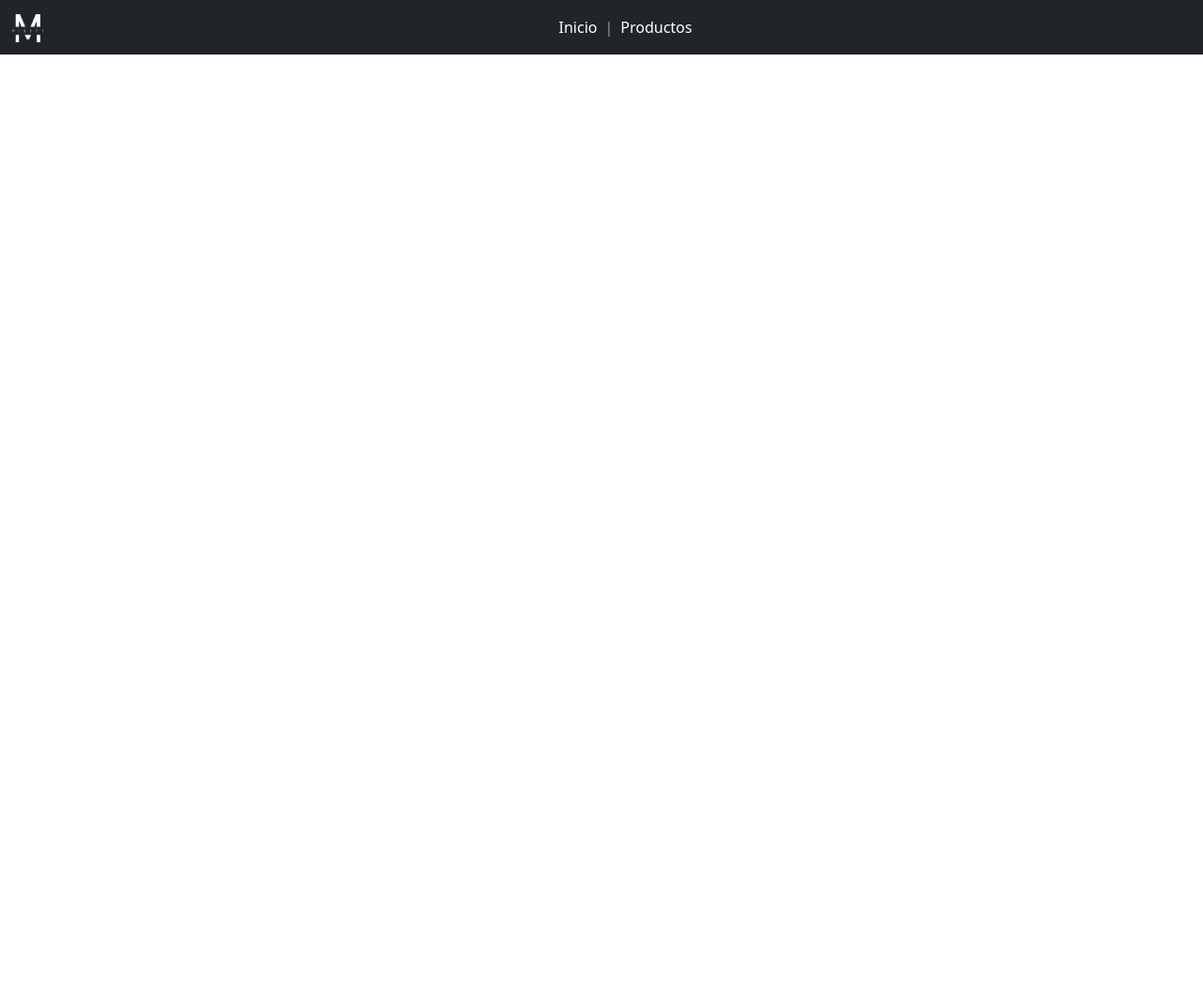
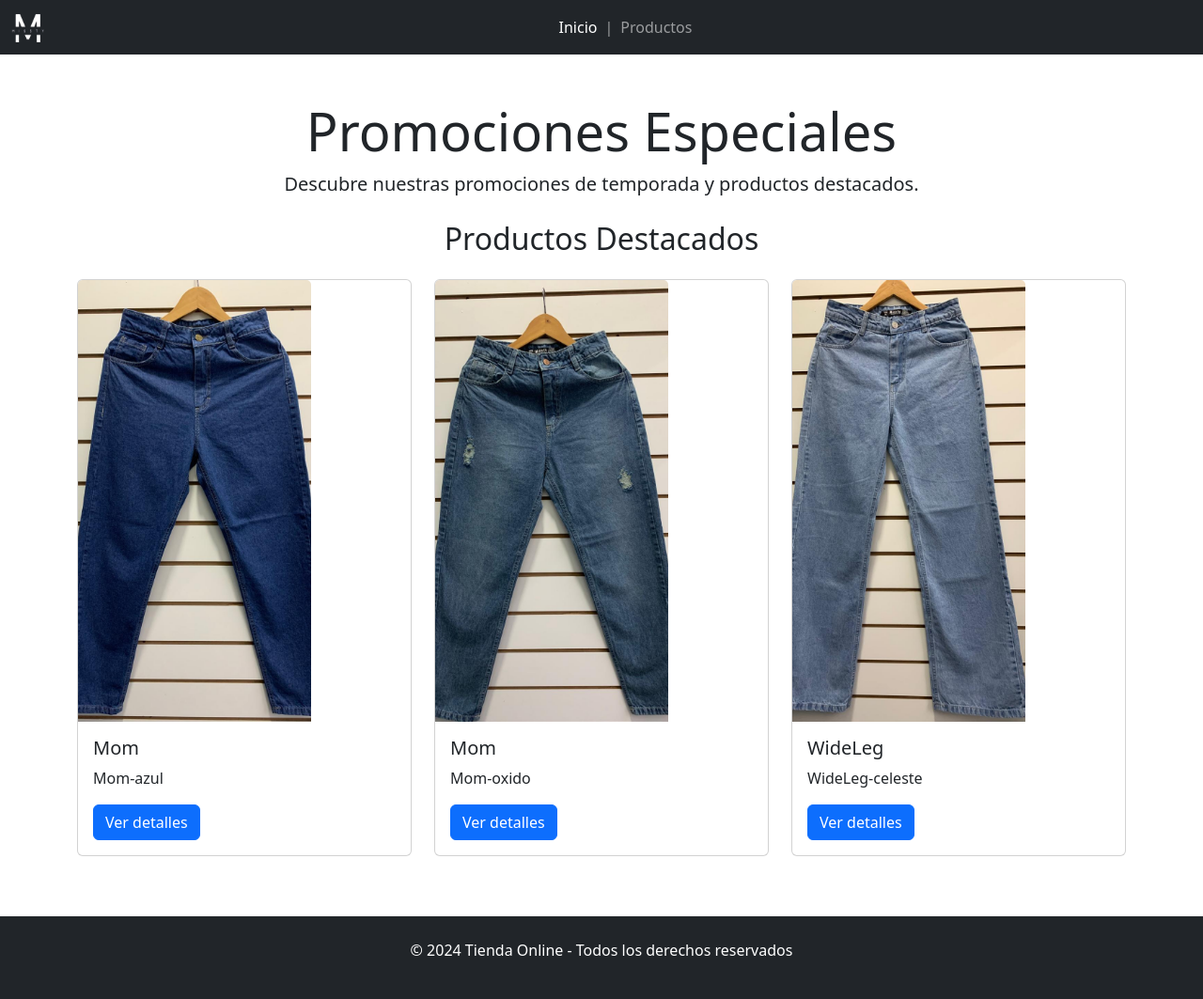
Before and after one commit to Nahuel456/ProyectoGrupalCilsa, a plain HTML site: page index.html in a window 1280 px wide. Shown: the whole page at 94% size. Before the commit the page ends 800 px from the top, so only its background shows below. Drawn offline with nearby package versions, Linux system fonts and the light colour scheme.

Commit message:
diseño html

```diff
--- a/index.html
+++ b/index.html
@@ -3,37 +3,98 @@
 <head>
     <meta charset="UTF-8">
     <meta name="viewport" content="width=device-width, initial-scale=1.0">
-    <title>Document</title>
+    <title>Tienda Online</title>
     <link href="https://cdn.jsdelivr.net/npm/bootstrap@5.3.3/dist/css/bootstrap.min.css" rel="stylesheet" integrity="sha384-QWTKZyjpPEjISv5WaRU9OFeRpok6YctnYmDr5pNlyT2bRjXh0JMhjY6hW+ALEwIH" crossorigin="anonymous">
     <link rel="icon" href="../static/img/favicon.ico">
+    <style>
+        /* Ajusta el tamaño de las imágenes a un tamaño más pequeño */
+        .card-img-top {
+            width: 70%;
+            height: 470px;
+            object-fit: cover;
+        }
+    </style>
 </head>
 <body>
     <!-- Navbar -->
-    <nav class="navbar navbar-expand bg-dark sticky-top" data-bs-theme="dark">
+    <nav class="navbar navbar-expand-lg bg-dark sticky-top" data-bs-theme="dark">
         <div class="container-fluid">
             <a class="navbar-brand" href="#">
-            <img src="./static/img/LogoMissty.png" alt="Bootstrap" width="35" height="30">
+                <img src="../ProyectoGrupalCilsa/static/img/LogoMissty.png" alt="Bootstrap" width="35" height="30">
             </a>
+            <button class="navbar-toggler" type="button" data-bs-toggle="collapse" data-bs-target="#navbarNav" aria-controls="navbarNav" aria-expanded="false" aria-label="Toggle navigation">
+                <span class="navbar-toggler-icon"></span>
+            </button>
             <div class="collapse navbar-collapse" id="navbarNav">
                 <ul class="navbar-nav mx-auto">
                     <li class="nav-item">
                         <a class="nav-link active" aria-current="page" href="./index.html">Inicio</a>
                     </li>
-              <span class="navbar-text">
-                |
-              </span>
+                    <span class="navbar-text">|</span>
                     <li class="nav-item">
-                <a class="nav-link active" href="./templates/categorias.html">Productos
-                </a>
+                        <a class="nav-link" href="../productos.html">Productos</a>
                     </li>
                 </ul>
             </div>
         </div>
     </nav>
 
+    <!-- Header de promociones -->
+    <div class="container mt-5">
+        <div class="jumbotron text-center">
+            <h1 class="display-4">Promociones Especiales</h1>
+            <p class="lead">Descubre nuestras promociones de temporada y productos destacados.</p>
+        </div>
+    </div>
 
+    <!-- Productos destacados -->
+    <div class="container mt-4">
+        <h2 class="text-center">Productos Destacados</h2>
+        <div class="row mt-4">
+            <!-- Producto 1 -->
+            <div class="col-md-4 mb-3">
+                <div class="card">
+                    <img src="../ProyectoGrupalCilsa/static/img/Mom-azul.jpeg" class="card-img-top" alt="Mom Azul">
+                    <div class="card-body">
+                        <h5 class="card-title">Mom</h5>
+                        <p class="card-text">Mom-azul</p>
+                        <a href="../ProyectoGrupalCilsa/templates/Mom-azul.html" class="btn btn-primary">Ver detalles</a>
+                    </div>
+                </div>
+            </div>
 
+            <!-- Producto 2 -->
+            <div class="col-md-4 mb-3">
+                <div class="card">
+                    <img src="../ProyectoGrupalCilsa/static/img/Mom-oxido.jpeg" class="card-img-top" alt="Mom Oxido">
+                    <div class="card-body">
+                        <h5 class="card-title">Mom</h5>
+                        <p class="card-text">Mom-oxido</p>
+                        <a href="../ProyectoGrupalCilsa/templates/mom-oxido.html" class="btn btn-primary">Ver detalles</a>
+                    </div>
+                </div>
+            </div>
 
+            <!-- Producto 3 -->
+            <div class="col-md-4 mb-3">
+                <div class="card">
+                    <img src="../ProyectoGrupalCilsa/static/img/WideLeg-celeste.jpeg" class="card-img-top" alt="WideLeg Celeste">
+                    <div class="card-body">
+                        <h5 class="card-title">WideLeg</h5>
+                        <p class="card-text">WideLeg-celeste</p>
+                        <a href="../ProyectoGrupalCilsa/templates/wide-leg-celeste.html" class="btn btn-primary">Ver detalles</a>
+                    </div>
+                </div>
+            </div>
+        </div>
+    </div>
+
+    <!-- Footer -->
+    <footer class="bg-dark text-center text-white mt-5 p-4">
+        <p>&copy; 2024 Tienda Online - Todos los derechos reservados</p>
+    </footer>
+
+    <!-- Bootstrap JS -->
     <script src="https://cdn.jsdelivr.net/npm/bootstrap@5.3.3/dist/js/bootstrap.bundle.min.js" integrity="sha384-YvpcrYf0tY3lHB60NNkmXc5s9fDVZLESaAA55NDzOxhy9GkcIdslK1eN7N6jIeHz" crossorigin="anonymous"></script>
 </body>
 </html>
```
Lines whose indentation alone changed are shown as unchanged.
